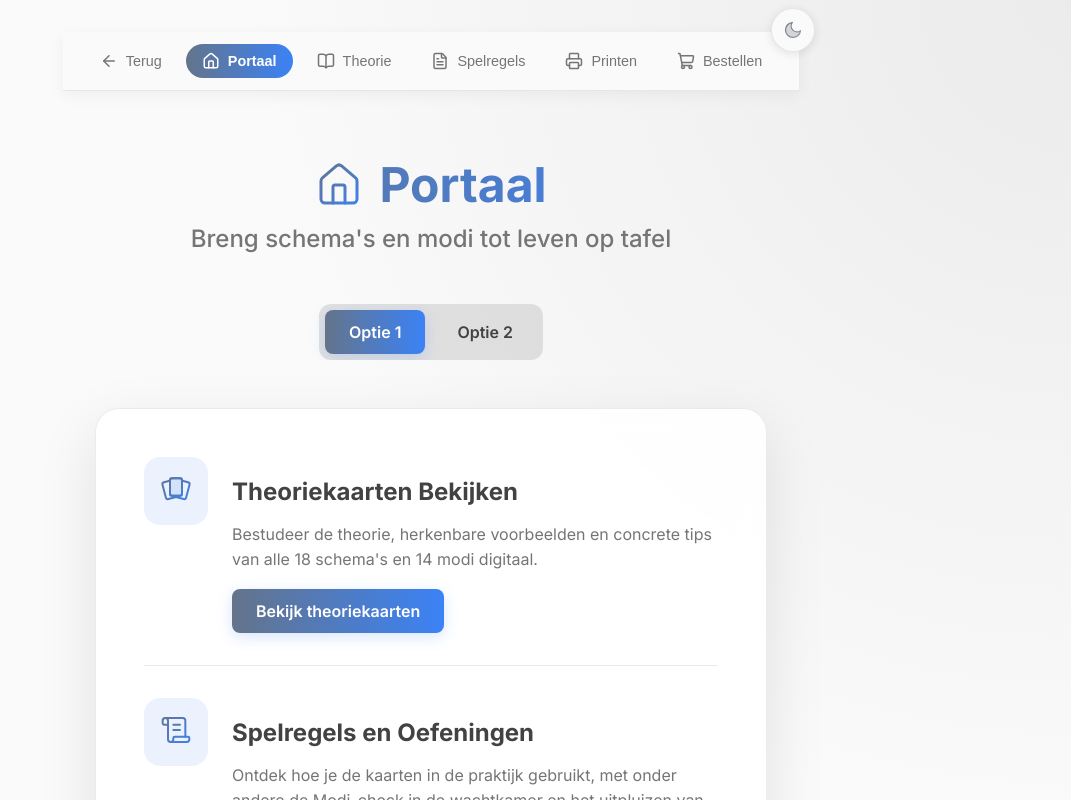
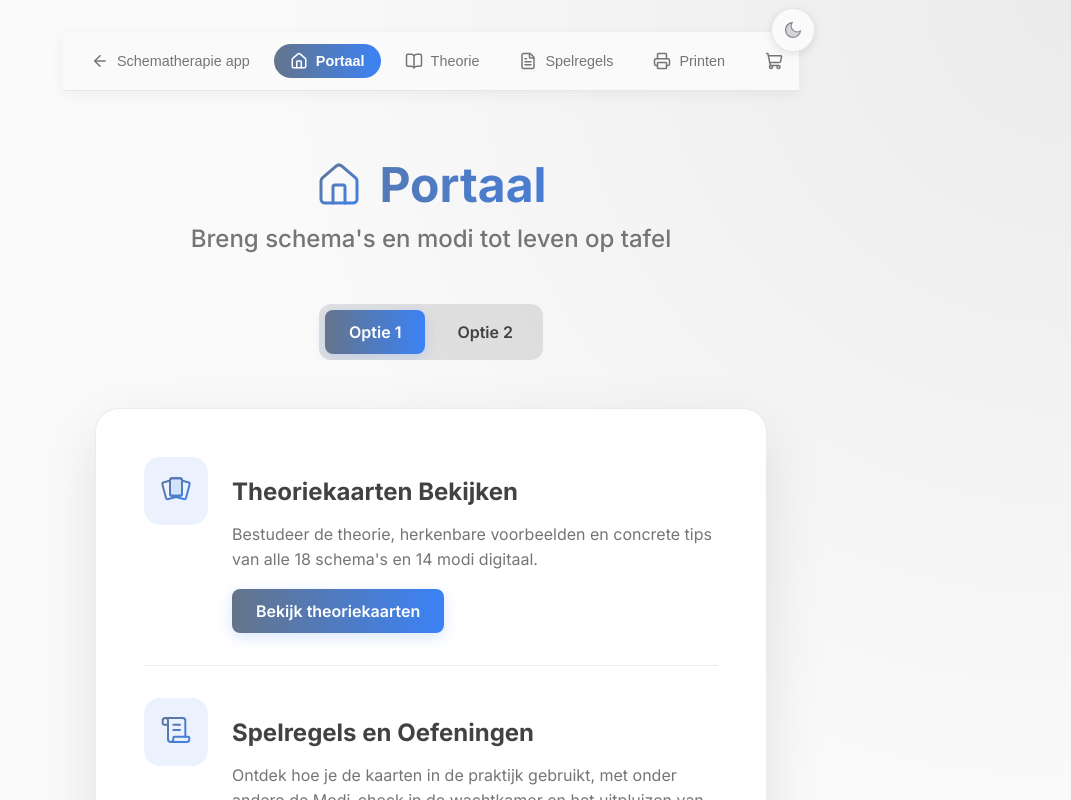
Before and after one commit to radder1972/STA, a React (Vite) app: page / in a window 1280 px wide. Both pictures are taken after a click on the button "Ga naar het Spelportaal". Shown: the top 800 px of the page, without its empty margins (209-1280 px from the left). Built offline with nearby package versions, Linux system fonts and the light colour scheme.

Commit message:
Rename Terug to Schematherapie app in game navbar

```diff
--- a/package.json
+++ b/package.json
@@ -1,7 +1,7 @@
 {
   "name": "schema-therapy-app",
   "private": true,
-  "version": "2.6.227",
+  "version": "2.6.228",
   "type": "module",
   "scripts": {
     "dev": "vite",
--- a/src/components/GameNavbar.jsx
+++ b/src/components/GameNavbar.jsx
@@ -3,7 +3,7 @@ import { ArrowLeft, Home, BookOpen, FileText, Printer, ShoppingCart } from 'luci
 
 export default function GameNavbar({ currentView, setCurrentView }) {
   const navItems = [
-    { id: 'home', label: 'Terug', icon: ArrowLeft },
+    { id: 'home', label: 'Schematherapie app', icon: ArrowLeft },
     { id: 'game-portal', label: 'Portaal', icon: Home },
     { id: 'kaartenoverzicht', label: 'Theorie', icon: BookOpen },
     { id: 'game-rules', label: 'Spelregels', icon: FileText },
```
Also changed, not shown: 1 other file (tests, documents, lock files or other folders).
